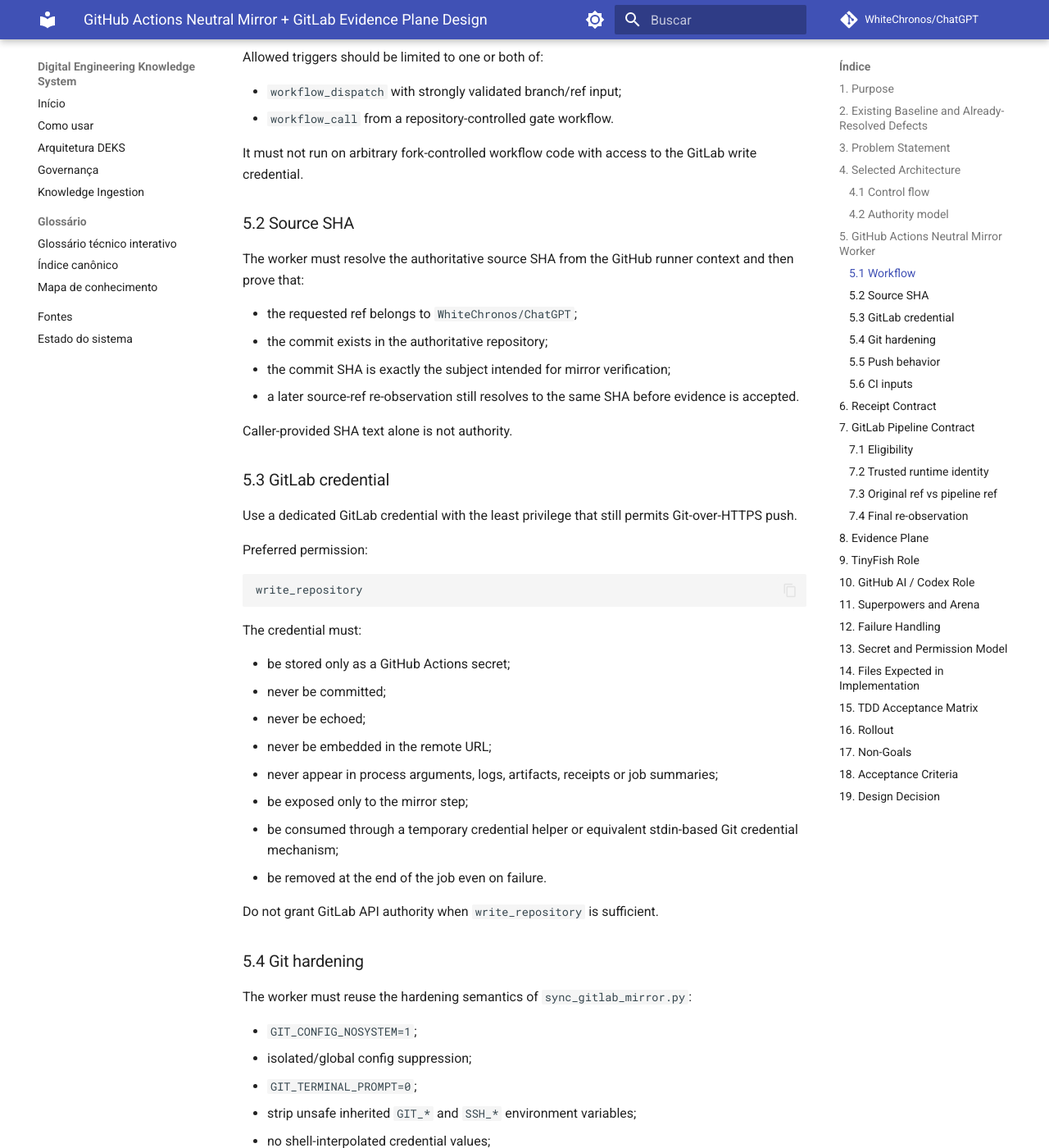
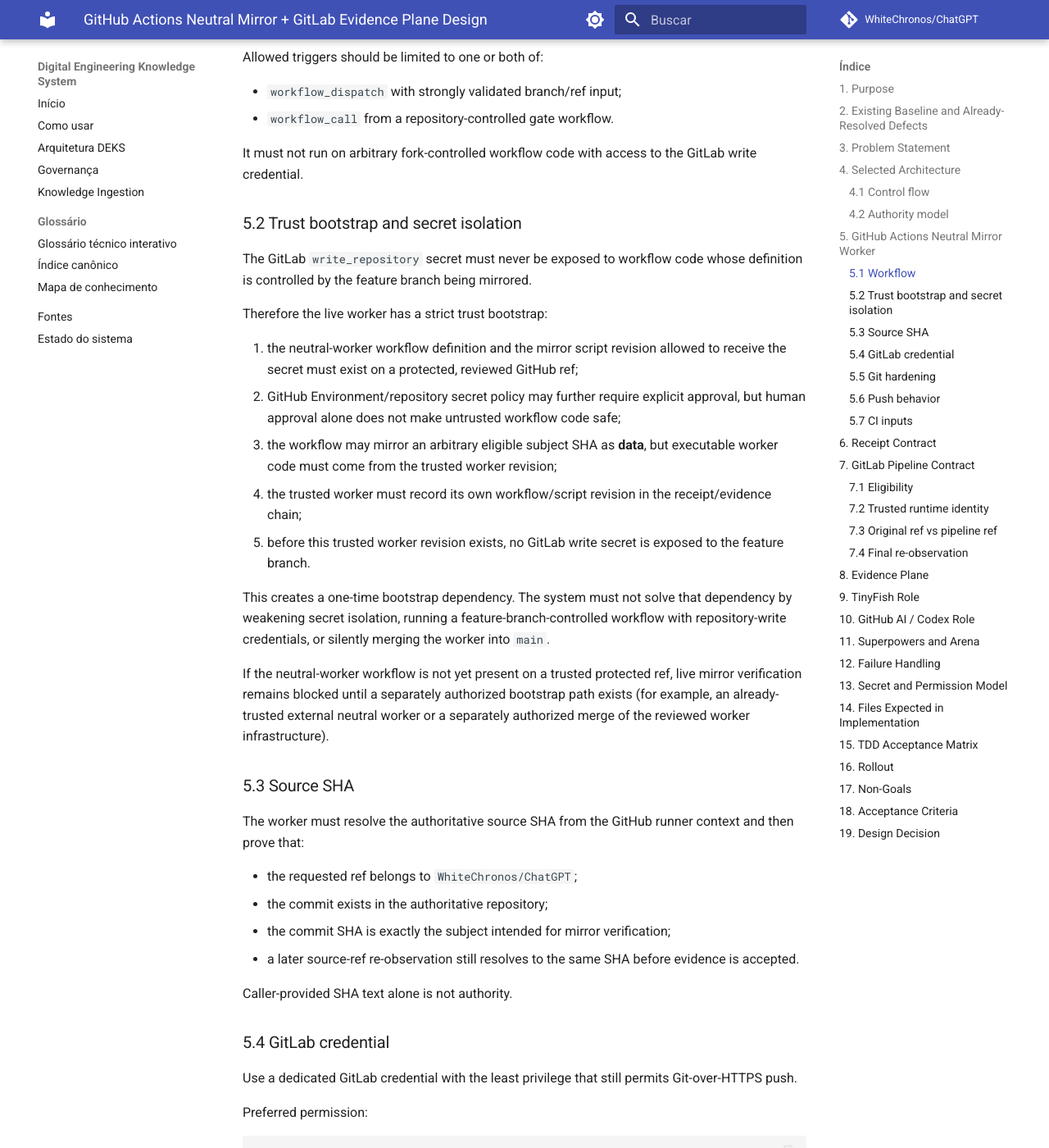
Before and after one commit to WhiteChronos/ChatGPT, an MkDocs documentation site: the page built from docs/superpowers/specs/2026-10-09-github-actions-neutral-mirror-design.md, in a window 1280 px wide and 1400 px high, scrolled down 3985 px. Shown: the whole window at 82% size. Built offline with MkDocs 1.6.1 and Material for MkDocs 9.7.7, drawn with Linux system fonts in a browser that asks for light colours; comment, search, counter and statistics services are not loaded; some of the changed text lies outside the part shown.

Commit message:
docs: harden neutral mirror trust bootstrap

```diff
--- a/docs/superpowers/specs/2026-10-09-github-actions-neutral-mirror-design.md
+++ b/docs/superpowers/specs/2026-10-09-github-actions-neutral-mirror-design.md
@@ -138,7 +138,23 @@ Allowed triggers should be limited to one or both of:
 
 It must not run on arbitrary fork-controlled workflow code with access to the GitLab write credential.
 
-### 5.2 Source SHA
+### 5.2 Trust bootstrap and secret isolation
+
+The GitLab `write_repository` secret must never be exposed to workflow code whose definition is controlled by the feature branch being mirrored.
+
+Therefore the live worker has a strict trust bootstrap:
+
+1. the neutral-worker workflow definition and the mirror script revision allowed to receive the secret must exist on a protected, reviewed GitHub ref;
+2. GitHub Environment/repository secret policy may further require explicit approval, but human approval alone does not make untrusted workflow code safe;
+3. the workflow may mirror an arbitrary eligible subject SHA as **data**, but executable worker code must come from the trusted worker revision;
+4. the trusted worker must record its own workflow/script revision in the receipt/evidence chain;
+5. before this trusted worker revision exists, no GitLab write secret is exposed to the feature branch.
+
+This creates a one-time bootstrap dependency. The system must not solve that dependency by weakening secret isolation, running a feature-branch-controlled workflow with repository-write credentials, or silently merging the worker into `main`.
+
+If the neutral-worker workflow is not yet present on a trusted protected ref, live mirror verification remains blocked until a separately authorized bootstrap path exists (for example, an already-trusted external neutral worker or a separately authorized merge of the reviewed worker infrastructure).
+
+### 5.3 Source SHA
 
 The worker must resolve the authoritative source SHA from the GitHub runner context and then prove that:
 
@@ -166,13 +182,14 @@ The credential must:
 - never be echoed;
 - never be embedded in the remote URL;
 - never appear in process arguments, logs, artifacts, receipts or job summaries;
-- be exposed only to the mirror step;
+- be exposed only to the mirror step running trusted worker code from the protected worker revision;
+- never be made available merely because the subject feature branch requests a mirror;
 - be consumed through a temporary credential helper or equivalent stdin-based Git credential mechanism;
 - be removed at the end of the job even on failure.
 
 Do not grant GitLab API authority when `write_repository` is sufficient.
 
-### 5.4 Git hardening
+### 5.5 Git hardening
 
 The worker must reuse the hardening semantics of `sync_gitlab_mirror.py`:
 
@@ -208,7 +225,7 @@ The refresh digest remains derived from the receipt claim fields defined by the
 
 The original mirrored branch remains the parity subject. The refresh branch exists only to cause a new authenticated `source=push` pipeline.
 
-### 5.6 CI inputs
+### 5.7 CI inputs
 
 The Git push must carry the typed GitLab CI inputs required by the existing `.gitlab-ci.yml` contract, including:
 
@@ -478,7 +495,9 @@ The implementation plan must include RED->GREEN tests for at least:
 21. no credential appears in artifacts/log-normalization fixtures;
 22. TinyFish is not needed for a successful mirror;
 23. GitHub AI reviewer unavailability is non-blocking to source correctness;
-24. existing PR #76 regression/governance suites remain green.
+24. existing PR #76 regression/governance suites remain green;
+25. a subject branch cannot alter executable worker code and then gain access to the GitLab write secret;
+26. the receipt records the trusted worker/workflow revision used for the mirror.
 
 ## 16. Rollout
 
@@ -494,12 +513,14 @@ Rollout order:
 8. Superpowers review;
 9. Arena review;
 10. GitHub PR CI;
-11. user or authorized administrator provisions the dedicated GitLab `write_repository` credential in GitHub Actions;
-12. execute neutral mirror for exact PR head;
-13. verify GitLab push pipeline and final artifacts;
-14. prove exact SHA parity;
-15. record `MIRROR_PARITY=HEALTHY`;
-16. STOP at the explicit merge gate.
+11. verify that the neutral-worker executable definition is already present on a protected trusted GitHub ref;
+12. if it is not present, STOP at the separate bootstrap gate; do not expose the GitLab secret to feature-branch-controlled workflow code;
+13. after the trusted worker exists, user or authorized administrator provisions the dedicated GitLab `write_repository` credential in GitHub Actions;
+14. execute the trusted neutral worker against the exact PR head as data;
+15. verify GitLab push pipeline and final artifacts;
+16. prove exact SHA parity;
+17. record `MIRROR_PARITY=HEALTHY`;
+18. STOP at the explicit merge gate.
 
 ## 17. Non-Goals
 
@@ -564,6 +585,7 @@ Rejected:
 - GitLab API/file-commit mirroring, because it does not preserve the authoritative Git commit SHA as the same commit object;
 - TinyFish browser automation as mirror authority;
 - direct default-branch edits;
+- exposing repository-write credentials to feature-branch-controlled workflow code;
 - automatic merge/deploy as part of mirror success.
 
 This keeps GitHub authoritative, makes GitLab evidence independently useful, minimizes credential scope, and preserves every existing review and production gate.
```
Also changed, not shown: other parts of docs/superpowers/specs/2026-10-09-github-actions-neutral-mirror-design.md (+2 -2 lines).
